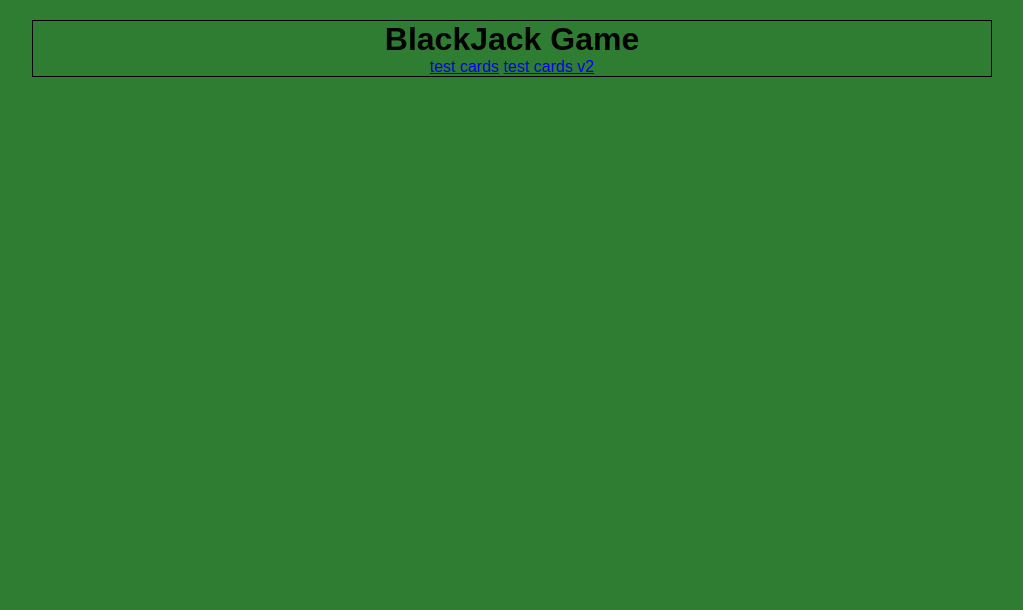
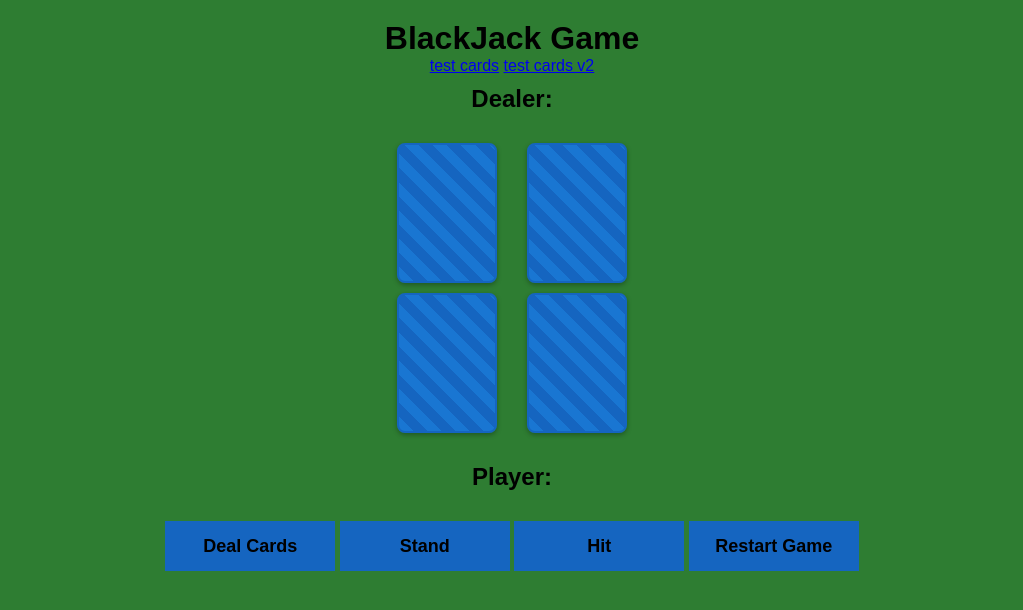
Before and after one commit to cbuzuloiu/blackjack, a plain HTML site: page index.html in a window 1280 px wide. Shown: the whole page, without its empty margins (128-1151 px from the left). Drawn offline with Linux system fonts and the light colour scheme.

Commit message:
UI template created

```diff
--- a/index.html
+++ b/index.html
@@ -16,15 +16,27 @@
       </header>
 
       <section class="dealer">
-        <div class="dealer-title"></div>
-        <div class="dealer-cards"></div>
+        <div class="dealer-title"><h2>Dealer:</h2></div>
+        <div class="dealer-cards">
+          <div class="card back"></div>
+          <div class="card back"></div>
+        </div>
       </section>
 
       <section class="player">
-        <div class="player-cards"></div>
-        <div class="player-title"></div>
+        <div class="player-cards">
+          <div class="card back"></div>
+          <div class="card back"></div>
+        </div>
+        <div class="player-title"><h2>Player:</h2></div>
       </section>
-      <section class="interaction"></section>
+
+      <section class="interaction">
+        <button>Deal Cards</button>
+        <button>Stand</button>
+        <button>Hit</button>
+        <button>Restart Game</button>
+      </section>
     </div>
   </body>
 </html>
--- a/style.css
+++ b/style.css
@@ -13,9 +13,113 @@ body {
   max-width: 960px;
   margin: 20px auto;
   padding: 0 32px;
-  border: 1px solid black;
+  /* border: 1px solid black; */
 }
 
 header {
   text-align: center;
 }
+
+.dealer,
+.player {
+  margin-top: 10px;
+  display: flex;
+  flex-direction: column;
+  gap: 30px;
+  align-items: center;
+}
+
+.dealer-cards,
+.player-cards {
+  display: flex;
+  gap: 30px;
+}
+
+button {
+  font-family: Arial, sans-serif;
+  font-size: 18px;
+  font-weight: 900;
+  width: 170px;
+  height: 50px;
+  background-color: #1565c0;
+  border: none;
+}
+
+button:hover {
+  background-color: #083f7e;
+}
+
+button:active {
+  background-color: red;
+}
+
+.interaction {
+  max-width: max-content;
+  margin: 30px auto;
+}
+/* GAME CARD DESIGN */
+.card {
+  width: 100px;
+  height: 140px;
+  background: white;
+  border: 2px solid #000;
+  border-radius: 8px;
+  position: relative;
+  box-shadow: 0 2px 5px rgba(0, 0, 0, 0.3);
+}
+.card .corner {
+  position: absolute;
+  font-size: 18px;
+  font-weight: bold;
+}
+.card .top-left {
+  top: 5px;
+  left: 5px;
+}
+.card .bottom-right {
+  bottom: 5px;
+  right: 5px;
+  transform: rotate(180deg);
+}
+/* Faint suit in the center */
+.card::after {
+  content: attr(data-suit);
+  font-size: 48px;
+  position: absolute;
+  top: 50%;
+  left: 50%;
+  transform: translate(-50%, -50%);
+  opacity: 0.1;
+}
+/* Color rules for hearts and diamonds */
+.heart .corner,
+.diamond .corner {
+  color: red;
+}
+/* Card back style */
+.card.back {
+  background: repeating-linear-gradient(
+    45deg,
+    #1976d2,
+    #1976d2 10px,
+    #1565c0 10px,
+    #1565c0 20px
+  );
+  border-color: #1565c0;
+}
+.card.back::after {
+  content: "";
+}
+
+/* Example center decoration using a pseudo-element */
+.card::after {
+  content: attr(data-suit);
+  font-size: 48px;
+  position: absolute;
+  top: 50%;
+  left: 50%;
+  transform: translate(-50%, -50%);
+  opacity: 0.2;
+}
+
+/* END OF GAME CARD DESIGN */
```
